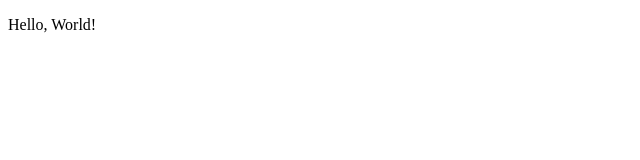
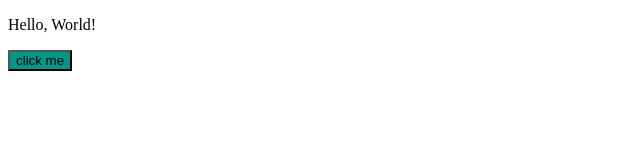
Before and after one commit to MichaelRBond/PassVault, a React app: page / in a window 1280 px wide. Shown: the top 160 px of the page, without its empty margins (0-640 px from the left). Built offline with nearby package versions, Linux system fonts and the light colour scheme.

Commit message:
Large Button, minus styling.

```diff
--- a/package.json
+++ b/package.json
@@ -38,7 +38,9 @@
     "webpack-dev-server": "^2.4.1"
   },
   "dependencies": {
+    "@types/node": "^9.4.6",
     "axios": "^0.16.1",
+    "css-loader": "^0.28.9",
     "es6-promise": "^4.1.1",
     "html-webpack-plugin": "^2.30.1",
     "react-bootstrap": "^0.32.1",
--- a/src/components/PassVault.tsx
+++ b/src/components/PassVault.tsx
@@ -1,4 +1,8 @@
 import * as React from "react";
+import {Logger} from "../utils/logger";
+import ConfirmButtonLarge from "./elements/ConfirmButtonLarge";
+
+const logger = new Logger("PassVault");
 
 export default class Ballista extends React.Component<{}, {}> {
 
@@ -6,9 +10,14 @@ export default class Ballista extends React.Component<{}, {}> {
     const display = (
       <div>
         <p>Hello, World!</p>
+        <ConfirmButtonLarge
+          text="click me"
+          onclickHandler={(): void => {
+            logger.info("clicked!");
+          }}
+        />
       </div>
     );
     return display;
   }
-
 }
--- /dev/null
+++ b/src/components/elements/ConfirmButtonLarge.tsx
@@ -0,0 +1,26 @@
+import * as React from "react";
+
+interface ComponentProps {
+  text: string;
+  onclickHandler: any; // TODO : Type better
+}
+
+export default class ConfirmButtonLarge extends React.Component<ComponentProps, {}> {
+
+  constructor(props: ComponentProps) {
+    super(props);
+  }
+
+  public render() {
+    const display = (
+      <button
+        onClick={this.props.onclickHandler}
+        className="confirm-button-large"
+      >
+        {this.props.text}
+      </button>
+    );
+    return display;
+  }
+
+}
--- a/src/index.html
+++ b/src/index.html
@@ -3,6 +3,11 @@
   <head>
     <meta charset="UTF-8">
     <title>PassVault</title>
+    <style>
+      .confirm-button-large {
+        background-color: #009688;
+      }
+    </style>
   </head>
   <body style="width: 350px; height: 520px">
     <div id="app"></div>
--- /dev/null
+++ b/src/styles/main.css
@@ -0,0 +1,3 @@
+.confirm-button-large {
+  background-color: #009688;
+}
--- /dev/null
+++ b/src/utils/logger.ts
@@ -0,0 +1,24 @@
+const log = true;
+
+export class Logger {
+  constructor(private id: string) {}
+
+  public info(msg: string, obj?: any): void {
+    return this._log(() => console.log(`${this.id}: ${msg}`, obj)); // tslint:disable-line
+  }
+
+  public warn(msg: string, obj?: any): void {
+    return this._log(() => console.warn(`${this.id}: ${msg}`, obj)); // tslint:disable-line
+  }
+
+  public error(msg: string, obj?: any): void {
+    return this._log(() => console.error(`${this.id}: ${msg}`, obj)); // tslint:disable-line
+  }
+
+  private _log(fn: () => void): void {
+    if (!log) {
+      return;
+    }
+    return fn();
+  }
+}
--- a/webpack.config.js
+++ b/webpack.config.js
@@ -10,14 +10,14 @@ const paths = {
 };
 
 module.exports = {
-  entry: ['./src/index.tsx'],
+  entry: ["./src/index.tsx"],
   output: {
     path: path.resolve(__dirname, 'build'),
     filename: 'bundle.js',
   },
   devtool: 'source-map',
   resolve: {
-    extensions: ['.js', '.ts', '.tsx'],
+    extensions: ['.js', '.ts', '.tsx', '.css'],
     modules: [
       paths.src,
       paths.node_modules,
```
Also changed, not shown: src/components/elements/CancelButton.tsx (added), 1 other file (tests, documents, lock files or other folders).
